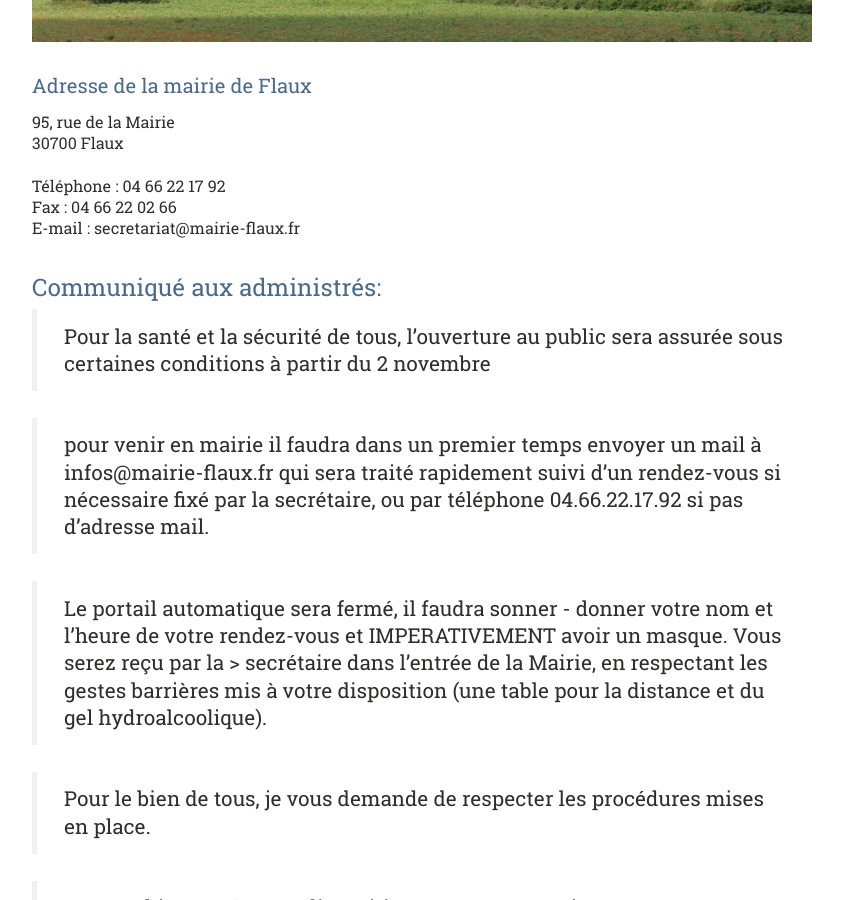
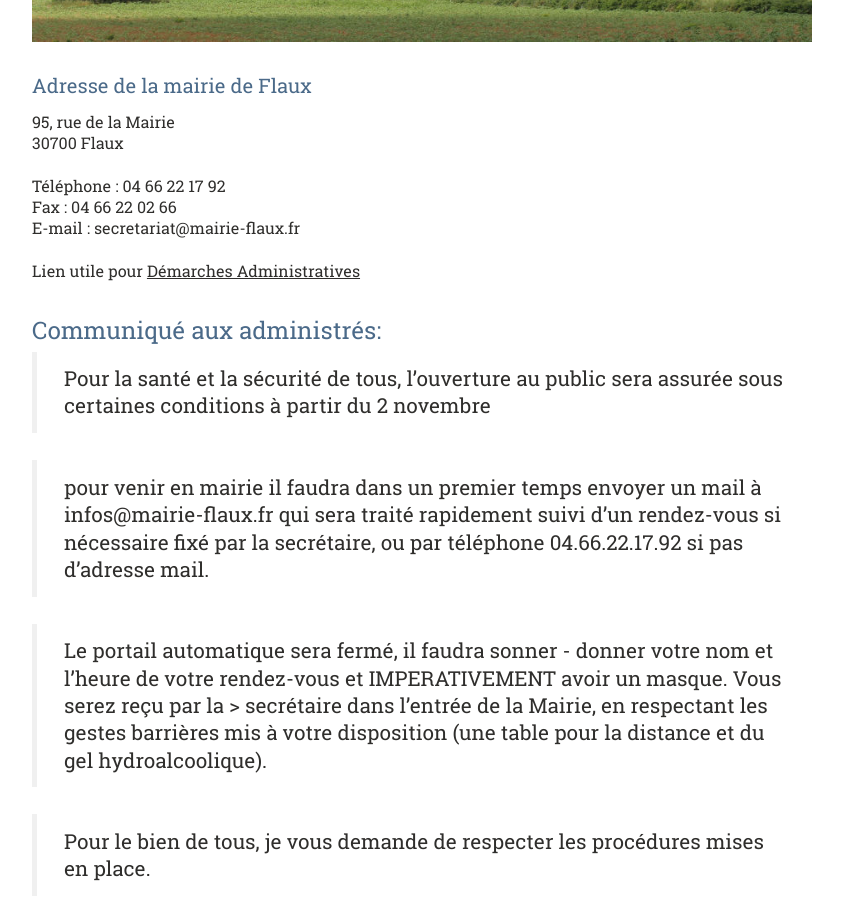
Before and after one commit to Flaux-Village/flaux-village.github.io, a Jekyll site: the page built from mairie.md, in a window 1280 px wide and 900 px high, scrolled down 574 px. Shown: the whole window, without its empty margins (58-901 px from the left). Built offline with Jekyll 4.4.1, drawn with Linux system fonts in a browser that asks for light colours; our own code applies the rules of GitHub Pages for plain Markdown files.

Commit message:
Lien utile demarches administratives

```diff
--- a/mairie.md
+++ b/mairie.md
@@ -25,6 +25,9 @@ Téléphone : 04 66 22 17 92<br/>
 Fax : 04 66 22 02 66<br/>
 E-mail : secretariat@mairie-flaux.fr<br/>
 
+Lien utile pour [Démarches Administratives](https://www.annuaire-mairie.fr/mairie-flaux.html)
+
+
 # Communiqué aux administrés:
 
 > Pour la santé et la sécurité de tous, l'ouverture au public sera assurée sous certaines conditions à partir du 2 novembre
```
